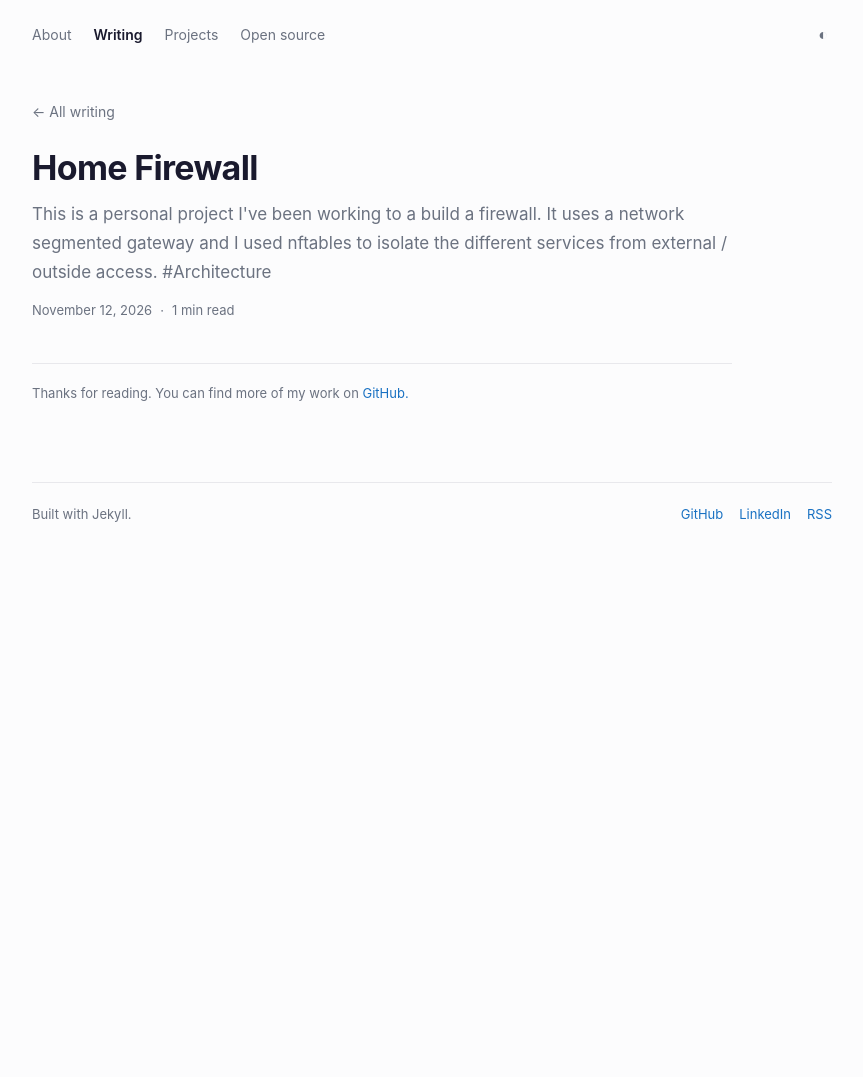
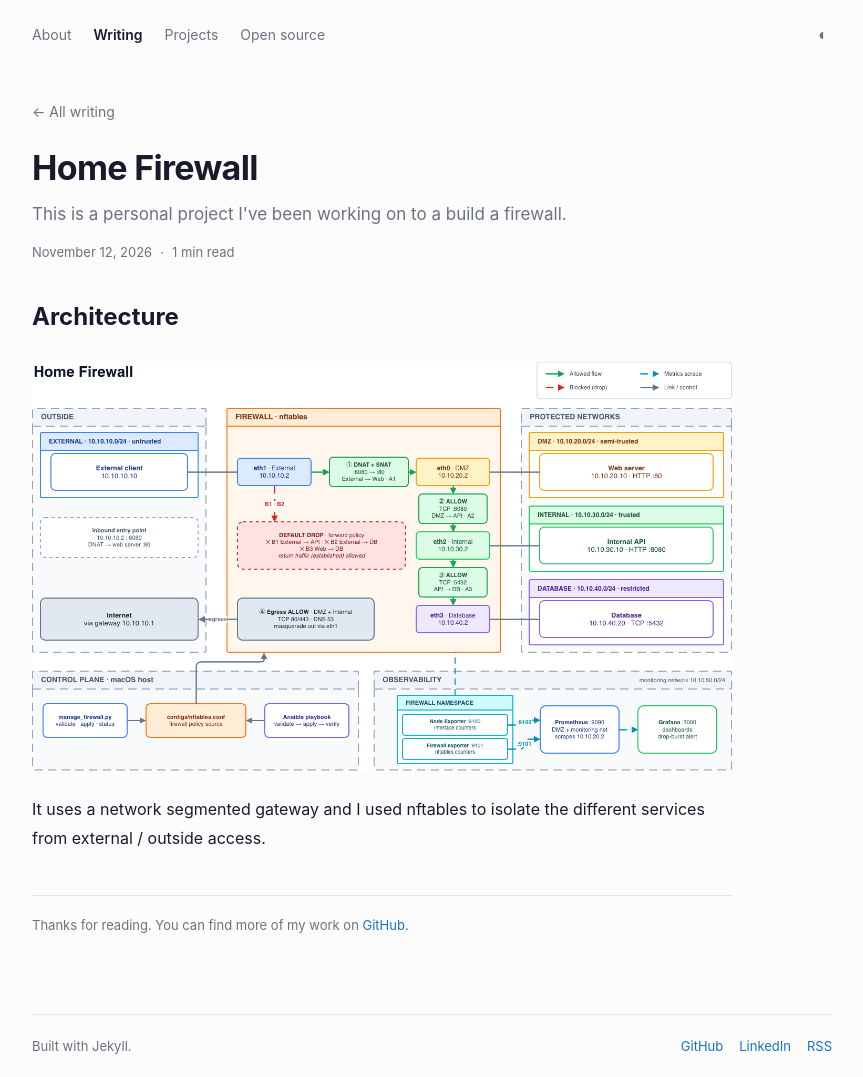
Before and after one commit to vichekaoeun/vichekaoeun.github.io, a Jekyll site: the page built from _posts/2026-11-12-home-firewall.md, in a window 1280 px wide. Shown: the whole page, without its empty margins (208-1071 px from the left). Built offline with Jekyll 4.4.1, drawn with Linux system fonts in a browser that asks for light colours; before the commit the page ends 900 px from its top, so only the background shows below that.

Commit message:
Update _posts/2026-11-12-home-firewall.md (via Pages CMS)

```diff
--- a/_posts/2026-11-12-home-firewall.md
+++ b/_posts/2026-11-12-home-firewall.md
@@ -1,11 +1,10 @@
 ---
 title: Home Firewall
-description: >-
-  This is a personal project I've been working to a build a firewall. It uses a
-  network segmented gateway and I used nftables to isolate the different
-  services from external / outside access.
-
-
-  #Architecture
+description: This is a personal project I've been working on to a build a firewall.
 date: 2026-11-12
 ---
+# Architecture
+
+![](</assets/images/Architecture Diagram Home Firewall.png>)
+
+ It uses a network segmented gateway and I used nftables to isolate the different services from external / outside access.
```
